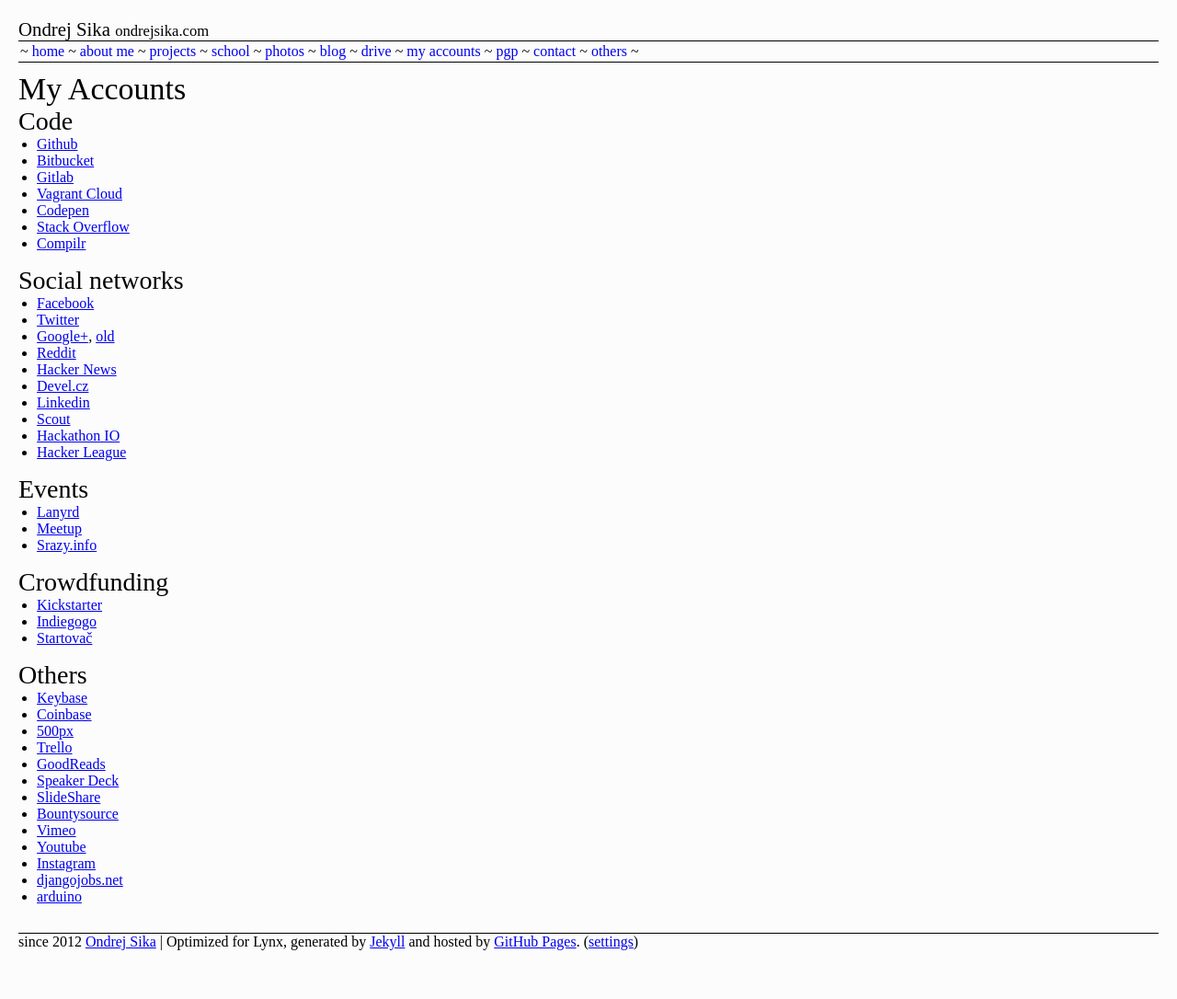
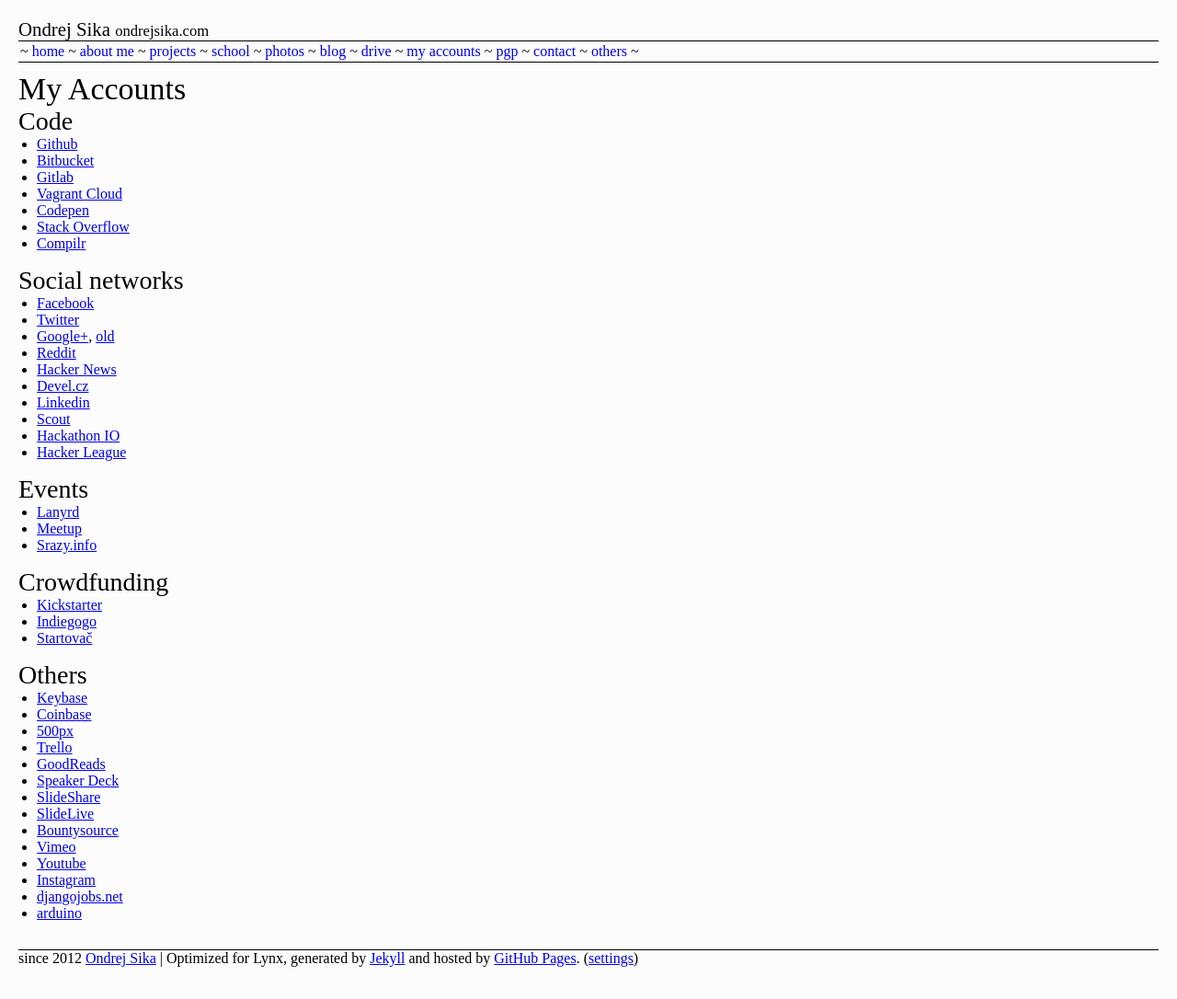
Before and after one commit to ondrejsika/ondrejsika.com, a Jekyll site: the page built from my-accounts.md, in a window 1280 px wide. Shown: the whole page at 92% size. Built offline with Jekyll 4.4.1, drawn with Linux system fonts in a browser that asks for light colours; Markdown is read by kramdown in place of the engine named in the settings; comment, search, counter and statistics services are not loaded.

Commit message:
add slidelive account

```diff
--- a/my-accounts.md
+++ b/my-accounts.md
@@ -53,6 +53,7 @@
 * [GoodReads](http://goodreads.com/ondrejsika)
 * [Speaker Deck](https://speakerdeck.com/ondrejsika)
 * [SlideShare](https://www.slideshare.net/ondrejsika/)
+* [SlideLive](http://slideslive.com/ondrejsika)
 * [Bountysource](https://www.bountysource.com/people/19333)
 * [Vimeo](http://vimeo.com/ondrejsika)
 * [Youtube](https://www.youtube.com/user/sikaondrej/videos)
```
